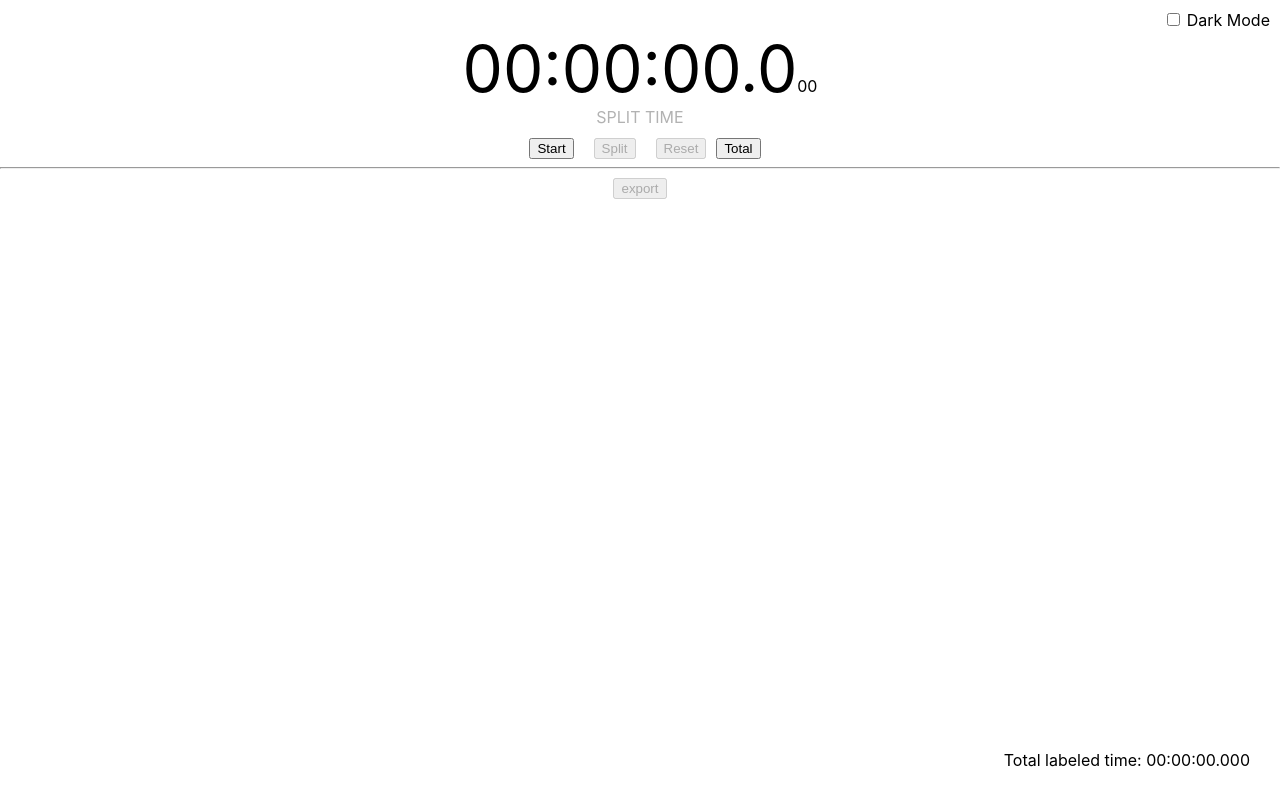
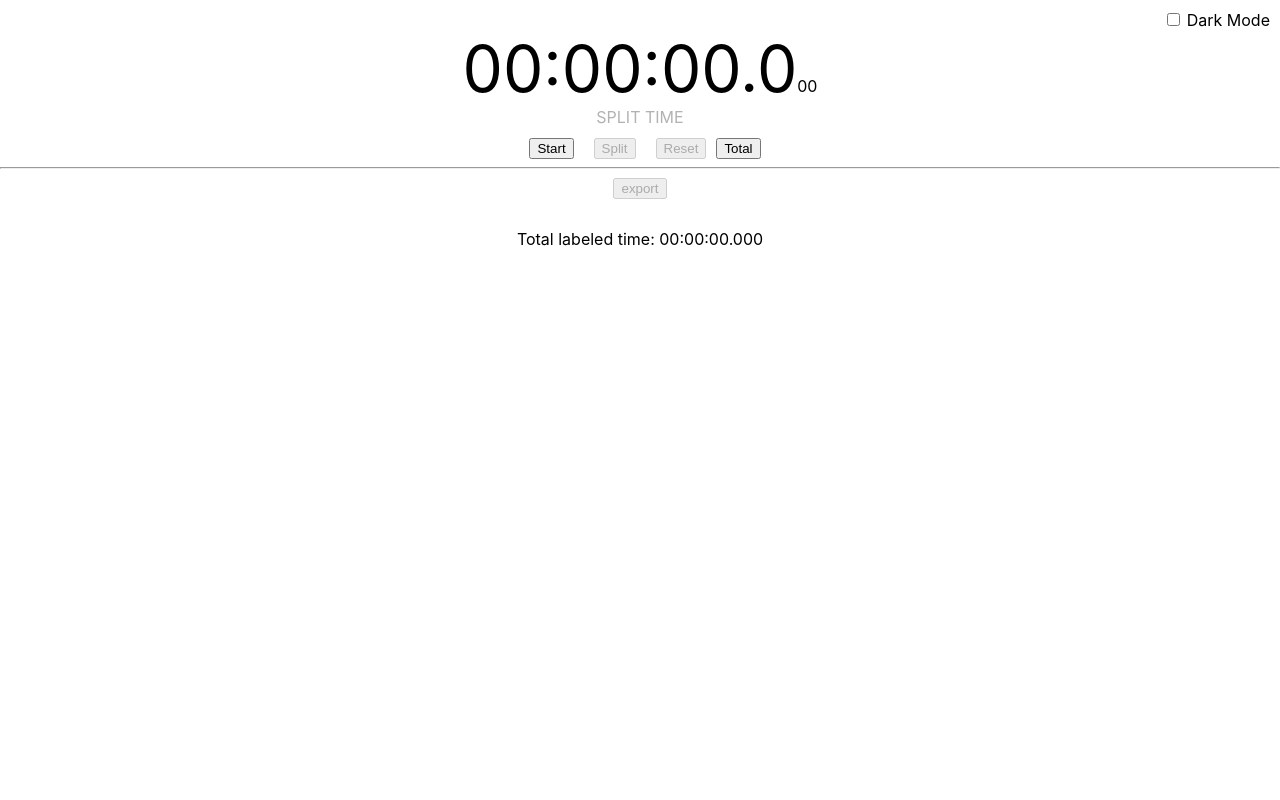
Before and after one commit to jwc20/stopwatch-ics, a React (Create React App) app: page / in a window 1280 px wide. Built offline with nearby package versions, Linux system fonts and the light colour scheme.

Commit message:
total time position change

```diff
--- a/src/App.js
+++ b/src/App.js
@@ -315,7 +315,7 @@ function App() {
                 >
                     export
                 </button>
-                <div className="split-item" style={{ position: "absolute", bottom: 20, right: 20 }}>
+              <div className="split-item" style={{ position: "relative", top: 20}}>
                     Total labeled time: {formatTime(total)}
                 </div>
             </form>
```
